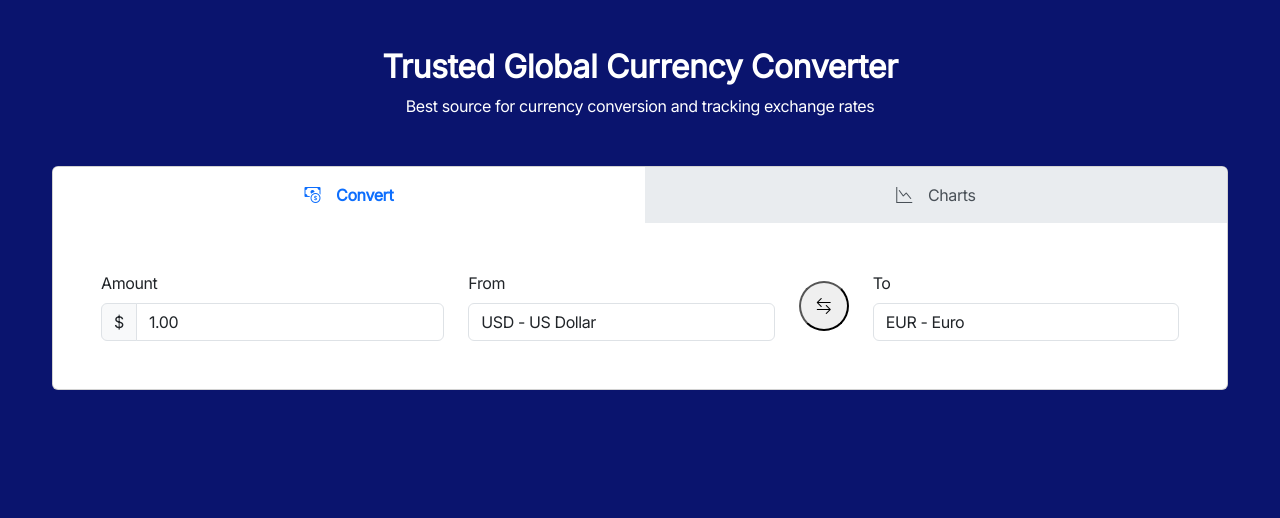
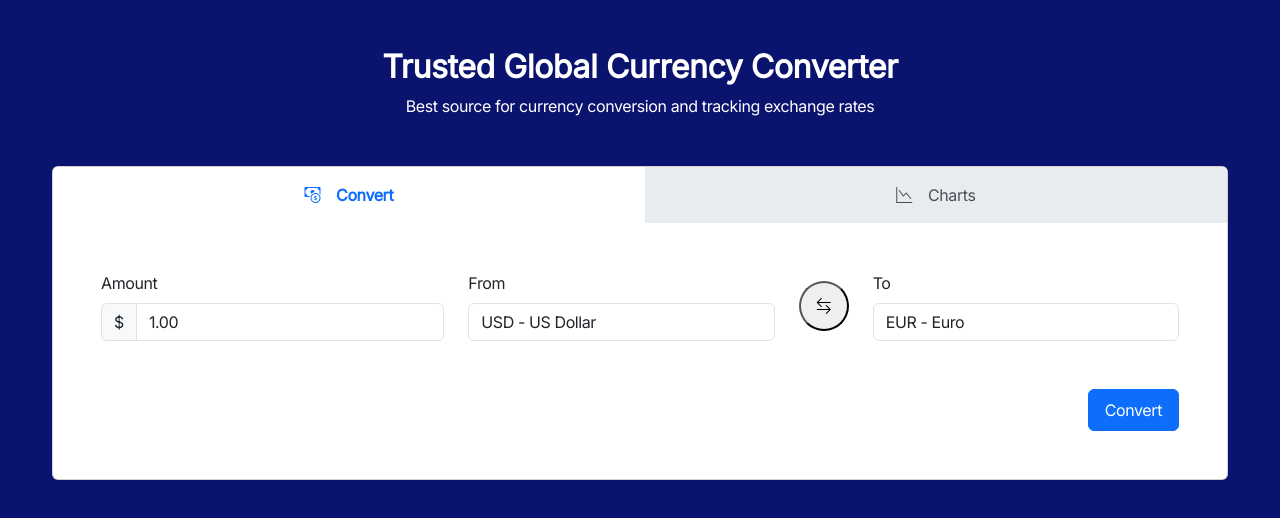
Before and after one commit to 4AK1LLA/CurrencyConverter, an Angular app in the folder ui/currency-converter-ui/: page / in a window 1280 px wide. Shown: the top 518 px of the page. Built offline with nearby package versions, Linux system fonts and the light colour scheme.

Commit message:
Convert button

```diff
--- a/ui/currency-converter-ui/src/components/convert/convert.component.html
+++ b/ui/currency-converter-ui/src/components/convert/convert.component.html
@@ -1,4 +1,4 @@
-<div class="row align-items-center gy-3">
+<div class="row align-items-center gy-3 mb-5">
 
     <div class="col-sm-4">
         <label for="amount" class="form-label">Amount</label>
@@ -45,3 +45,7 @@
     </div>
 
 </div>
+
+<div class="d-flex justify-content-end">
+    <button type="button" class="btn btn-primary py-2 px-3">Convert</button>
+</div>
```
